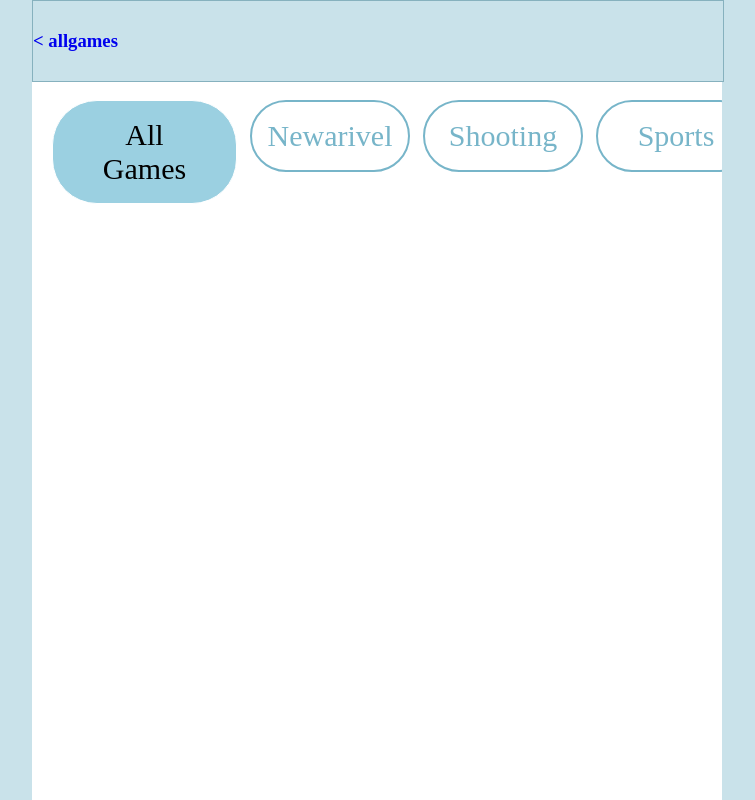
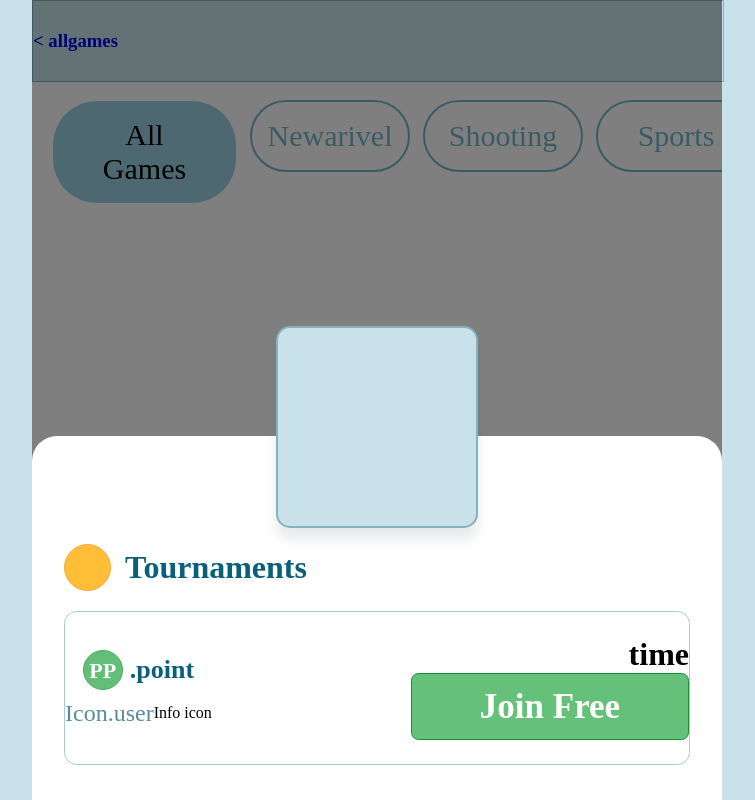
Before and after one commit to JustinFEdev/tournament-react, a React (Create React App) app: page /allgames in a window 1280 px wide. Shown: the top 800 px of the page, without its empty margins (263-1018 px from the left). Built offline with nearby package versions, Linux system fonts and the light colour scheme.

Commit message:
09/07 update

```diff
--- a/src/components/Main.js
+++ b/src/components/Main.js
@@ -52,10 +52,9 @@ const Main = () => {
   const [feature, setFeature] = useState();
   // game menu data
   const [gameData, setGameData] = useState([]);
-  console.log("gameData");
-  console.log(gameData);
+
   //하단 게임메뉴 state
-  const [allItem, setAllItem] = useState(false);
+  const [allItem, setAllItem] = useState(true);
   const [gameType, setGameType] = useState({});
   // const [max, setMax] = useState();
 
@@ -281,19 +280,13 @@ const Main = () => {
         img: "3333",
       },
     ];
-
+    // featureInfo[0] = "main";
+    // featureInfo[(1, 2)] = "sub";
+    // console.log();
     setWeekly(datas);
     setConti(contiInfo);
     setLive(liveInfo);
     setFeature(featureInfo);
-
-    // console.log("featureInfo");
-    // console.log(featureInfo);
-
-    // feature.map((data) => console.log(data));
-    // console.log("feature");
-    // console.log(feature);
-
     // const maxNum = Math.max(...max);
     // console.log("maxNum");
     // console.log(maxNum);
@@ -389,11 +382,11 @@ const Main = () => {
                   <>
                     {feature.map((data) => (
                       <>
-                        {data.id === 1 ? (
+                        {data.id === 1 && (
                           <>
-                            <img
+                            <div
                               className="featured-img"
-                              alt=""
+                              alt={data.img}
                             />
                             <div className="featured-infoarea">
                               <span className="gameItem-pointarea">
@@ -407,7 +400,7 @@ const Main = () => {
                                   </p>
                                 </div>
                                 <div className="gameItem-point">
-                                  point
+                                  {data.point}
                                 </div>
                               </span>
                               <span className="gameItem-userarea">
@@ -415,17 +408,20 @@ const Main = () => {
                                   Icon
                                 </div>
                                 <span className="gameItem-number">
-                                  user
+                                  {data.user}
                                 </span>
                                 <div>Info icon</div>
                               </span>
                             </div>
                           </>
-                        ) : (
-                          <>
-                            {/* small img area */}
-                            {/* <div> */}
-                            <div className="featured-smallarea">
+                        )}
+                      </>
+                    ))}
+                    <div className="featured-smallarea">
+                      {feature.map((data) => (
+                        <>
+                          {data.id === 2 && (
+                            <>
                               <div className="featured-samll-wrapper">
                                 <div
                                   className="featured-samll-img"
@@ -449,26 +445,67 @@ const Main = () => {
                                       </p>
                                     </div>
                                     <div className="gameItem-point">
-                                      point
+                                      {data.point}
                                     </div>
                                   </span>
                                   <span className="gameItem-userarea">
                                     <div className="gameItem-usericon">
-                                      <i class="fas fa-user" />
+                                      Icon
                                     </div>
                                     <span className="gameItem-number">
-                                      user
+                                      {data.user}
                                     </span>
                                     <div>Info icon</div>
                                   </span>
                                 </div>
                               </div>
-                            </div>
-                            {/* </div> */}
-                          </>
-                        )}
-                      </>
-                    ))}
+                            </>
+                          )}
+                          {data.id === 3 && (
+                            <>
+                              <div className="featured-samll-wrapper">
+                                <div
+                                  className="featured-samll-img"
+                                  alt="1"
+                                />
+                                <div
+                                  style={{
+                                    display: "flex",
+                                    justifyContent:
+                                      "space-between",
+                                  }}
+                                >
+                                  <span className="gameItem-pointarea">
+                                    <div className="gameItem-icon">
+                                      <p
+                                        style={{
+                                          paddingTop: 2.5,
+                                        }}
+                                      >
+                                        PP
+                                      </p>
+                                    </div>
+                                    <div className="gameItem-point">
+                                      {data.point}
+                                    </div>
+                                  </span>
+                                  <span className="gameItem-userarea">
+                                    <div className="gameItem-usericon">
+                                      Icon
+                                    </div>
+                                    <span className="gameItem-number">
+                                      {data.user}
+                                    </span>
+                                    <div>Info icon</div>
+                                  </span>
+                                </div>
+                              </div>
+                            </>
+                          )}
+                          {/* -- */}
+                        </>
+                      ))}
+                    </div>
                   </>
                 )}
               </div>
@@ -499,7 +536,7 @@ const Main = () => {
               <Slider {...titleSettings}>
                 <div>
                   <button
-                    onClick={() => setAllItem(!allItem)}
+                    onClick={() => setAllItem(allItem)}
                     className="menu-selector"
                   >
                     All Games
--- a/src/components/details/AllGames.js
+++ b/src/components/details/AllGames.js
@@ -6,11 +6,13 @@ import Slider from "react-slick";
 import "slick-carousel/slick/slick.css";
 import "slick-carousel/slick/slick-theme.css";
 import { AddComma } from "../Main";
+import GamePopup from "../modal/GamePopup";
 
 const AllGames = () => {
   const [gameData, setGameData] = useState([]);
   const [gameType, setGameType] = useState({});
   const [allItem, setAllItem] = useState(false);
+  // const [popup, setPopup] = useState(true);
 
   const titleSettings = {
     arrows: false,
@@ -168,6 +170,8 @@ const AllGames = () => {
                 limitNum={false}
               />
             </div>
+            {/* popup zone */}
+            <GamePopup />
           </div>
         </div>
       </div>
--- a/src/components/layout.scss
+++ b/src/components/layout.scss
@@ -198,6 +198,8 @@ header {
   justify-content: space-between;
 }
 .featured-smallarea {
+  display: flex;
+  justify-content: space-between;
   width: 100%;
   border-bottom: solid 1.3px #c9e2ea;
   padding: 43px 0 63px 0;
--- a/src/components/modal/GamePopup.js
+++ b/src/components/modal/GamePopup.js
@@ -1,9 +1,151 @@
-import React from "react";
+import React, { useState, useEffect } from "react";
+import styled from "styled-components";
+import "./popup.scss";
 
 const GamePopup = () => {
+  const [switchPop, setSwitchPop] = useState(true);
+
+  const Overlay = styled.div`
+    position: fixed;
+    background-color: rgb(0, 0, 0);
+    opacity: 0.5;
+    height: 100vh;
+    width: 690px;
+    top: 0;
+    bottom: 0;
+    z-index: 1000;
+  `;
+
+  useEffect(() => {
+    document.body.style.cssText = `
+      position: fixed;
+      top: -${window.scrollY}px;
+      overflow-y: scroll;
+      width: 100%;`;
+    return () => {
+      const scrollY = document.body.style.top;
+      document.body.style.cssText = "";
+      window.scrollTo(0, parseInt(scrollY || "0", 10) * -1);
+    };
+  }, []);
+
   return (
     <>
-      <div>Game Popup</div>
+      {switchPop === true && (
+        <>
+          <Overlay onClick={() => setSwitchPop(false)} />
+          <div className="allgame-popup">
+            <div
+              style={{
+                position: "absolute",
+                width: 198,
+                height: 198,
+                borderRadius: 14.1,
+                boxShadow:
+                  "0 12px 12px 0 rgba(77, 93, 107, 0.13)",
+                border: "solid 2.3px #86b1be",
+                backgroundColor: "#c9e2ea",
+                top: "-110px",
+              }}
+            />
+            <div
+              style={{
+                width: "100%",
+                padding: "0 32px",
+                textAlign: "left",
+              }}
+            >
+              <div
+                style={{
+                  display: "flex",
+                  alignItems: "center",
+                }}
+              >
+                <span
+                  style={{
+                    width: 45,
+                    height: 45,
+                    margin: "0 14px 0 0",
+                    opacity: 0.78,
+                    border: "solid 1.5px #f38f00",
+                    backgroundColor: "#ffac00",
+                    borderRadius: 35,
+                  }}
+                />
+                <span
+                  style={{
+                    fontSize: 32,
+                    fontWeight: "bold",
+                    color: "#09607b",
+                  }}
+                >
+                  Tournaments
+                </span>
+              </div>
+              {/* popup data loop area */}
+              <div
+                style={{
+                  height: 152,
+                  borderRadius: 12.5,
+                  border: "solid 1.3px #a7ccd5",
+                  backgroundColor: "#fff",
+                  marginTop: 20,
+                  display: "flex",
+                  justifyContent: "space-between",
+                  alignItems: "center",
+                }}
+              >
+                <div>
+                  <span className="gameItem-pointarea">
+                    <div className="gameItem-icon">
+                      <p
+                        style={{
+                          paddingTop: 2.5,
+                        }}
+                      >
+                        PP
+                      </p>
+                    </div>
+                    <div className="gameItem-point">
+                      .point
+                    </div>
+                  </span>
+                  <span className="gameItem-userarea">
+                    <div className="gameItem-usericon">
+                      Icon
+                    </div>
+                    <span className="gameItem-number">
+                      .user
+                    </span>
+                    <div>Info icon</div>
+                  </span>
+                </div>
+                <div style={{ textAlign: "right" }}>
+                  <h1 style={{ margin: 0 }}>time</h1>
+                  <div
+                    style={{
+                      width: 276,
+                      height: 65,
+                      borderRadius: 7.5,
+                      border: "solid 1.5px #149231",
+                      backgroundColor: "#65c17a",
+                      display: "flex",
+                      justifyContent: "center",
+                      alignItems: "center",
+                      color: "#fff",
+                      fontSize: 35,
+                      fontWeight: "bold",
+                      cursor: "pointer",
+                    }}
+                  >
+                    Join Free
+                  </div>
+                </div>
+              </div>
+            </div>
+          </div>
+        </>
+      )}
     </>
   );
 };
--- /dev/null
+++ b/src/components/modal/popup.scss
@@ -0,0 +1,46 @@
+.allgame-popup {
+  position: fixed;
+  background-color: #fff;
+  //   min-height: 500px;
+  width: 690px;
+  z-index: 1001;
+  bottom: 0;
+  padding: 108px 0 35px 0;
+  border-radius: 25px 25px 0 0;
+  display: flex;
+  justify-content: center;
+  transform: translateY(100%);
+  -webkit-transform: translateY(100%);
+  animation: allgame-popup-in 1s forwards;
+  -webkit-animation: allgame-popup-in 1s forwards;
+}
+
+@keyframes allgame-popup-in {
+  100% {
+    transform: translateY(0%);
+  }
+}
+
+@-webkit-keyframes allgame-popup-in {
+  100% {
+    -webkit-transform: translateY(0%);
+  }
+}
+
+@keyframes allgame-popup-out {
+  0% {
+    transform: translateY(0%);
+  }
+  100% {
+    transform: translateY(-100%);
+  }
+}
+
+@-webkit-keyframes allgame-popup-out {
+  0% {
+    -webkit-transform: translateY(0%);
+  }
+  100% {
+    -webkit-transform: translateY(-100%);
+  }
+}
```
